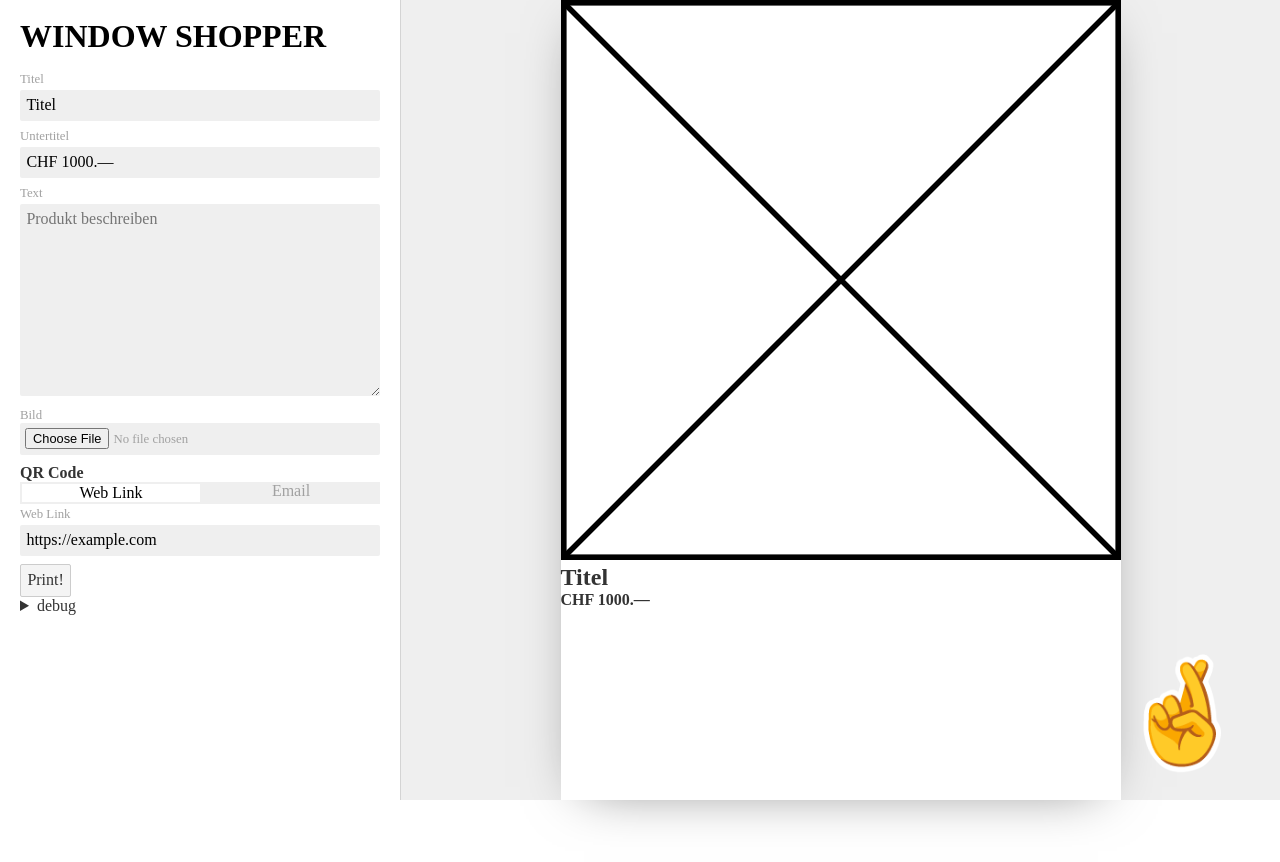
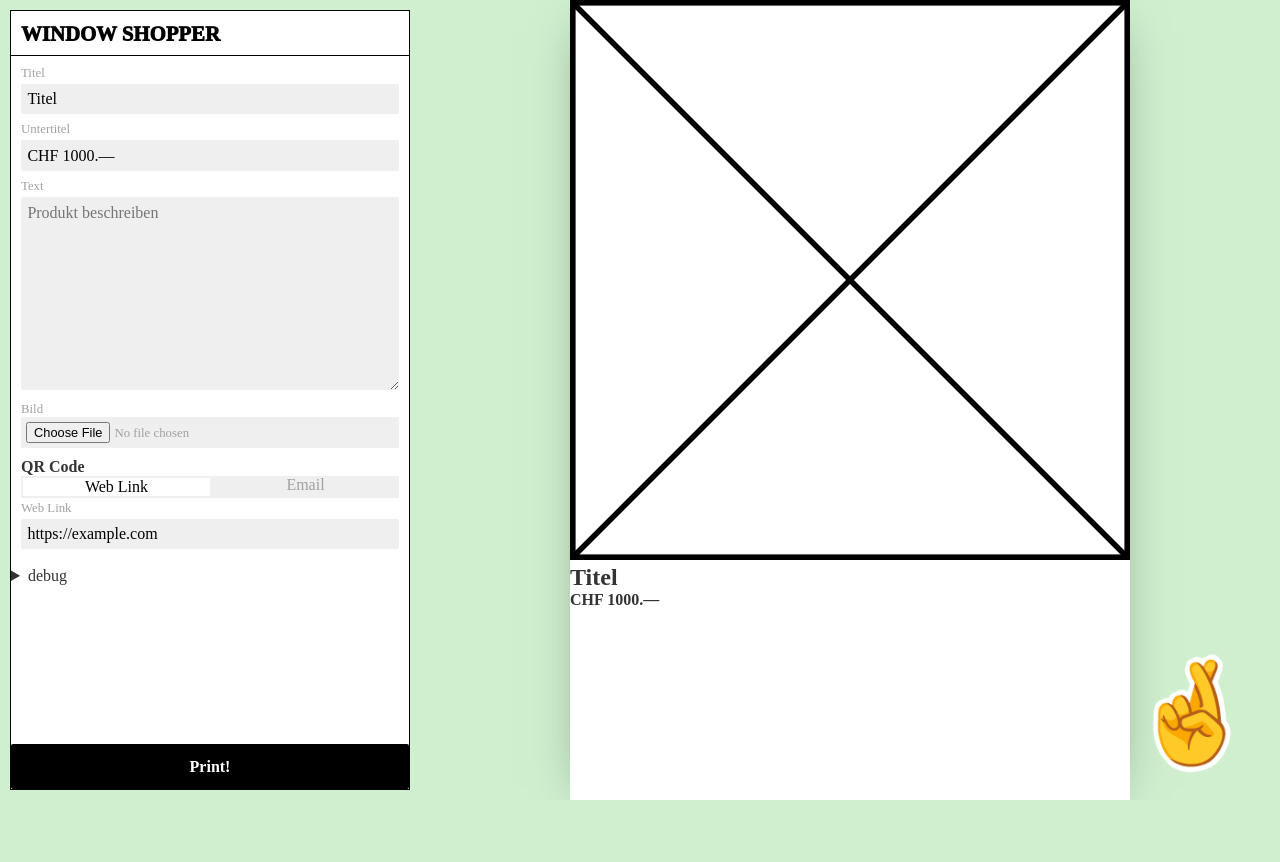
Before and after one commit to shrijo/window-shopper, a Svelte app: page / in a window 1280 px wide. After the commit the page ends 800 px from the top, so only its background shows below. Built offline with nearby package versions, Linux system fonts and the light colour scheme; a web font is replaced by a local one.

Commit message:
Add styles

```diff
--- a/public/global.css
+++ b/public/global.css
@@ -1,6 +1,7 @@
 @font-face {
   font-family: "Heebo";
   src: url("Heebo-VariableFont_wght.ttf") format("truetype"); /* Safari, Android, iOS */
+  font-weight: 100 1000;
 }
 
 html,
@@ -8,6 +9,9 @@ body {
   position: relative;
   width: 100%;
   height: 100%;
+  box-sizing: border-box;
+  background-color: #cfefcf;
+  overflow: hidden;
 }
 
 body {
--- a/src/App.svelte
+++ b/src/App.svelte
@@ -27,7 +27,7 @@
 			<LabeledTextarea label="Text" placeholder="Produkt beschreiben" bind:value={$text} />
 			<ImageUpload bind:value={image}/>
 			<QRCodeSection />
-			<button on:click={onPrint} type="button">Print!</button>
+			<button on:click={onPrint} type="button" class="print-button">Print!</button>
 		</form>
 
 		<Debug vars={{
@@ -63,6 +63,8 @@
 		padding: 0;
 		display: flex;
 		margin: 0 auto;
+
+		box-sizing: border-box;
 	}
 
 	:global(label){
@@ -78,21 +80,36 @@
 		border: none;
 	}
 	form{
-		margin-top: 20px;
+		border-top: 1px solid #000000;
+		padding: 10px;
 	}
 
 	#editor {
+		margin: 10px;
+		border: 1px solid #000000;
+		z-index: 10;
+		background: white;
 		box-sizing: border-box;
-		height: 100vh;
 		/* width: 30vw; */
 		width: 400px;
-		padding: 20px;
 		flex-shrink: 0;
+		position: sticky;
+		top: 0;
+	}
+
+	.print-button{
+		position: absolute;
+		bottom: 0;
+		left: 0;
+		width: 100%;
+		background-color: #000000;
+		border: none;
+		color: #ffffff;
+		font-weight: 600;
+		line-height: 2em;
 	}
 
 	#preview {
-		background-color: #efefef;
-		border-left: 1px solid #d4d4d4;
 		flex-grow: 1;
 		flex-shrink: 1;
 		display: flex;
@@ -100,11 +117,13 @@
 		justify-content: center;
 	}
 	h1 {
+		padding: 0.1em 10px 0 10px;
+		line-height: 2em;
 		margin: 0;
 		color: #000000;
 		text-transform: uppercase;
-		font-size: 2em;
-		font-weight: 600;
+		font-size: 1.3em;
+		font-weight: 1000;
 	}
 	section {
 		display: flex;
```
